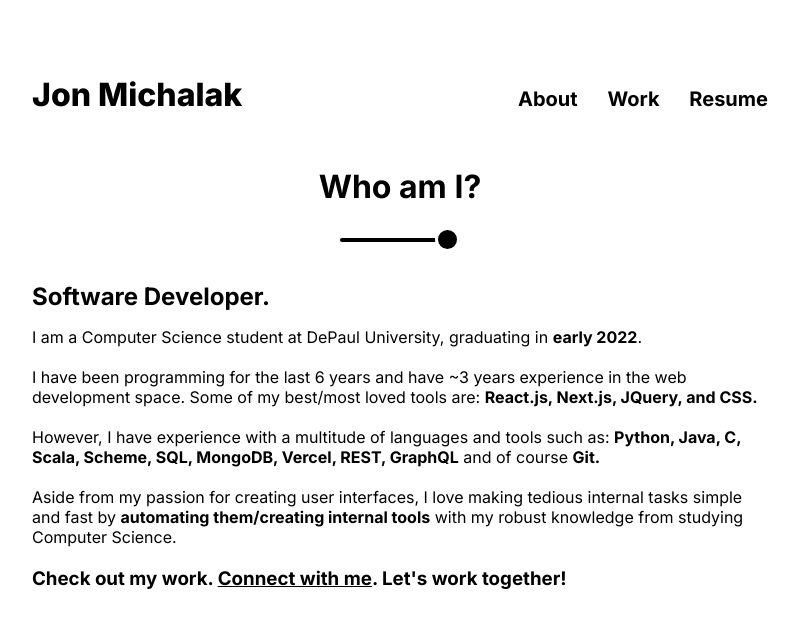
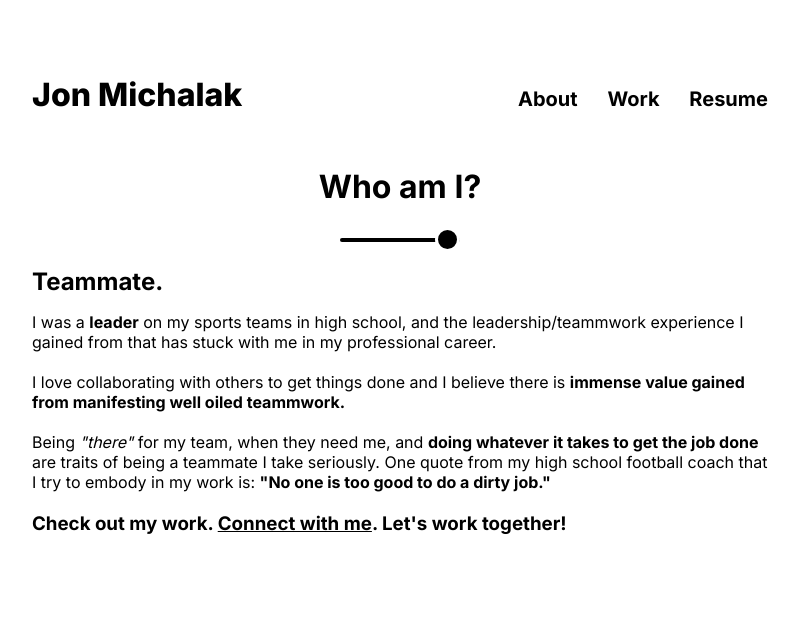
Before and after one commit to jonm24/portfolio, a Next.js app: page / in a window 1280 px wide. Shown: the top 628 px of the page, without its empty margins (240-1039 px from the left). Built offline with nearby package versions, Linux system fonts and the light colour scheme.

Commit message:
range slider refactor

```diff
--- a/pages/index.js
+++ b/pages/index.js
@@ -1,5 +1,4 @@
-import Link from 'next/link';
-import { useEffect, useState } from 'react';
+import { useEffect, useState, useRef} from 'react';
 import Header from '../components/Header.js';
 import styles from '../styles/main.module.css';
 import data from '../data';
@@ -7,17 +6,17 @@ import data from '../data';
 
 export default function About() {
   const [rangeVal, setRange] = useState(1);
+  const ranger = useRef(rangeVal);
 
   useEffect(() => {
-    handleChange(rangeVal)
-  }, [rangeVal])
+    // swap content
+    let index = ranger.current.value;
+    let title = document.getElementById("title")
+    title.innerHTML = data[index].title;
+    let content = document.getElementById("content")
+    content.innerHTML = data[index].text;
 
-  function handleChange(val) {
-    setRange(val);
-    let content = document.getElementById("content")
-    content.innerHTML = data[rangeVal].text;
-  }
-
+  }, [rangeVal, ranger.current.value])
 
   return (
     <div className={styles.container}>
@@ -25,21 +24,18 @@ export default function About() {
       <h1 className={styles.who}>Who am I?</h1>
         <div style={{width: "120px"}}>
           <input
-          onChange={(e) => handleChange(e.target.value)}
+          onChange={(e) => setRange(e.target.value)}
           className={styles.range}
+          ref={ranger}
           type="range"
           min="0"
           max="2"
           step="1"
           ></input>
         </div>
-      <div style={{alignSelf: 'flex-start'}}>
-        <h2 className={styles.header}>
-          {data[rangeVal].title}
-        </h2>
-        <p id="content" style={{lineHeight: "20px;"}}>
-
-        </p>
+      <div style={{alignSelf: 'flex-start', paddingTop: "15px"}}>
+        <h2 id="title"></h2>
+        <p id="content"></p>
         <h3 style={{marginTop: "20px"}}>
           Check out my work. <a href="mailto:themichalakfeed@gmail.com" className={styles.underline}>Connect with me</a>. Let's work together!
         </h3>
```
